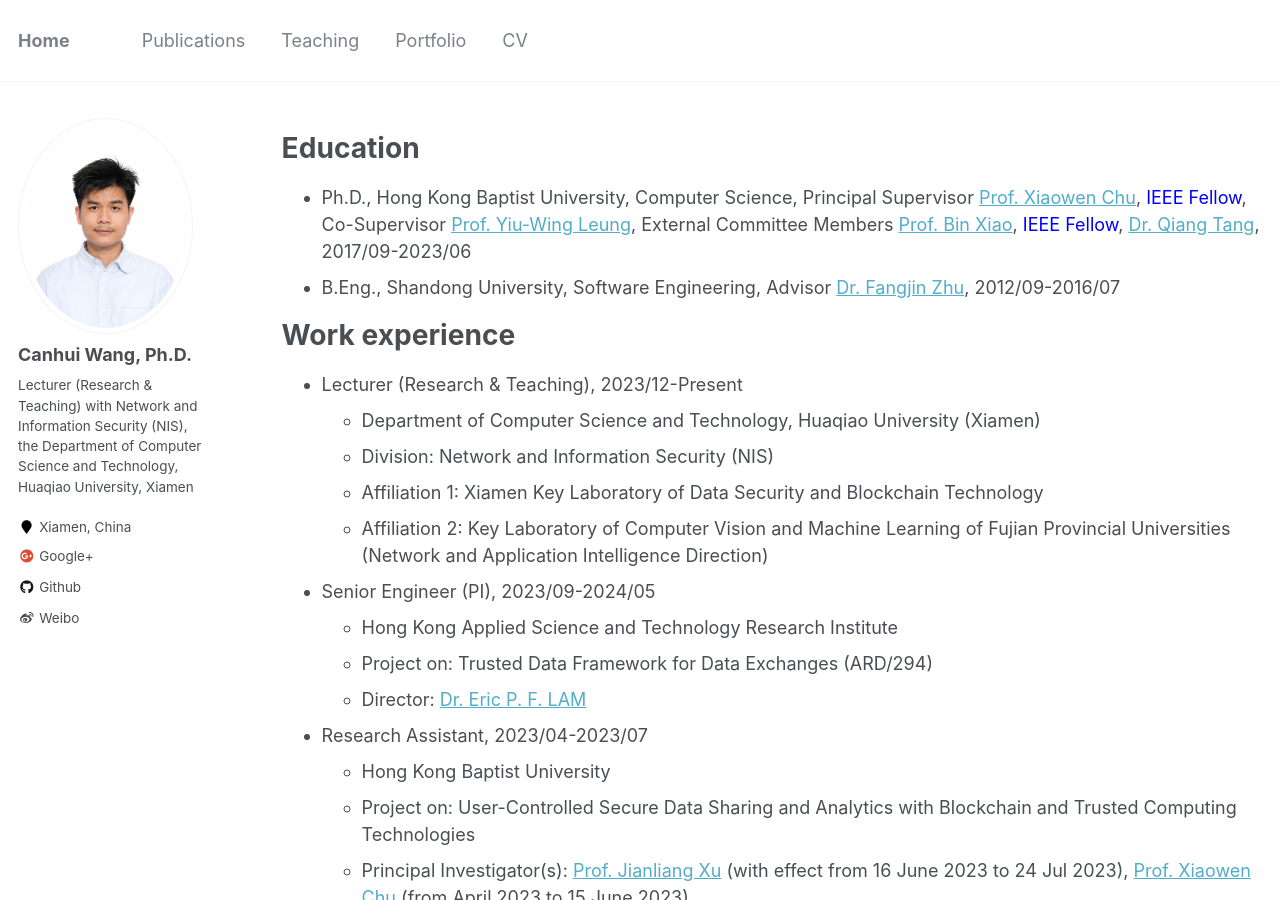
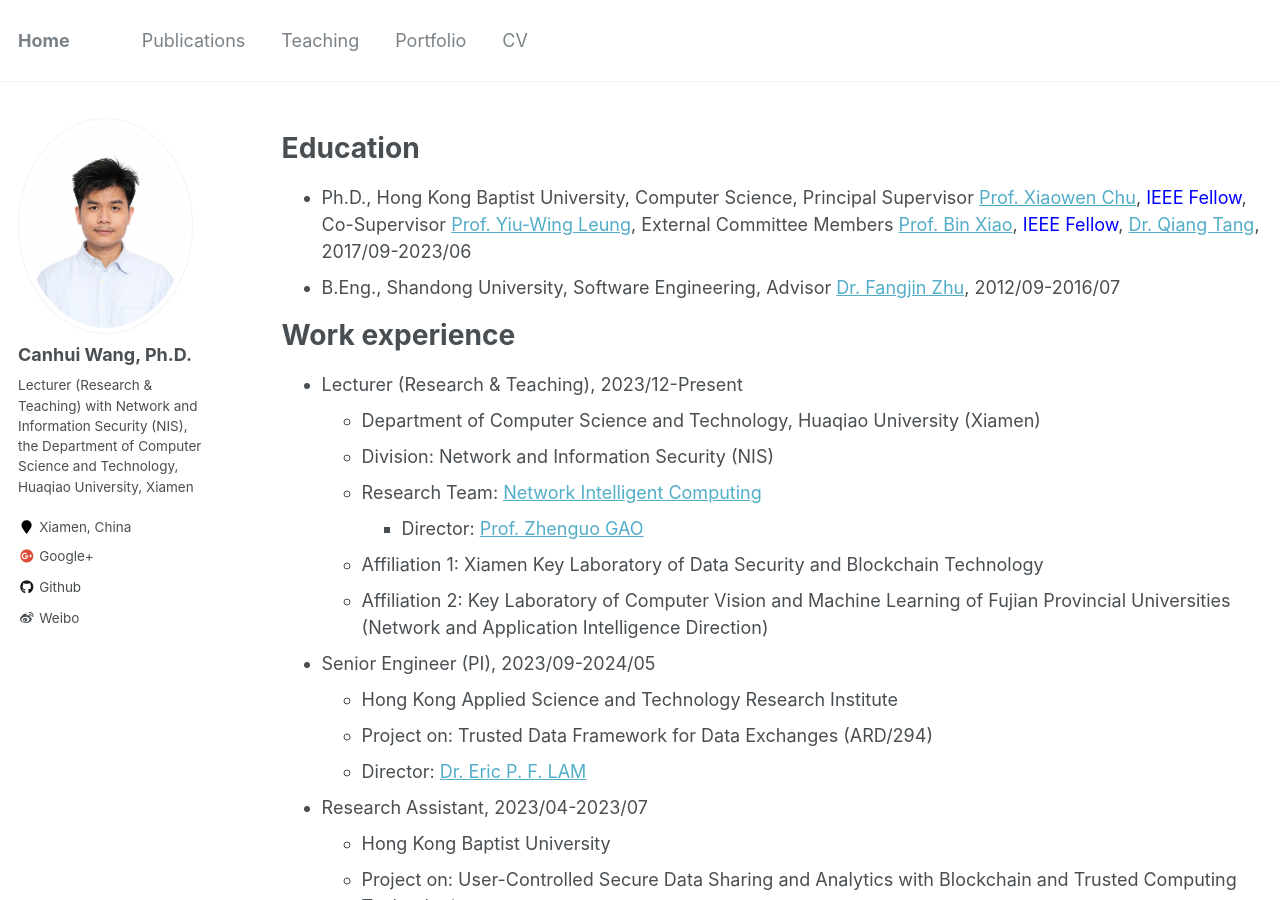
Before and after one commit to Canhui/canhui.github.io, a Jekyll site: the page built from _pages/cv.md, in a window 1280 px wide and 900 px high. Built offline with Jekyll 4.4.1, drawn with Linux system fonts in a browser that asks for light colours.

Commit message:
Update cv.md

```diff
--- a/_pages/cv.md
+++ b/_pages/cv.md
@@ -19,6 +19,8 @@ Work experience
 * Lecturer (Research & Teaching), 2023/12-Present
   * Department of Computer Science and Technology, Huaqiao University (Xiamen)
   * Division: Network and Information Security (NIS)
+  * Research Team: [Network Intelligent Computing](https://cst.hqu.edu.cn/info/1059/30931.htm)
+    * Director: [Prof. Zhenguo GAO](https://www.x-mol.com/groups/AIot/people/55330)
   * Affiliation 1: Xiamen Key Laboratory of Data Security and Blockchain Technology
   * Affiliation 2: Key Laboratory of Computer Vision and Machine Learning of Fujian Provincial Universities (Network and Application Intelligence Direction)
 
```
